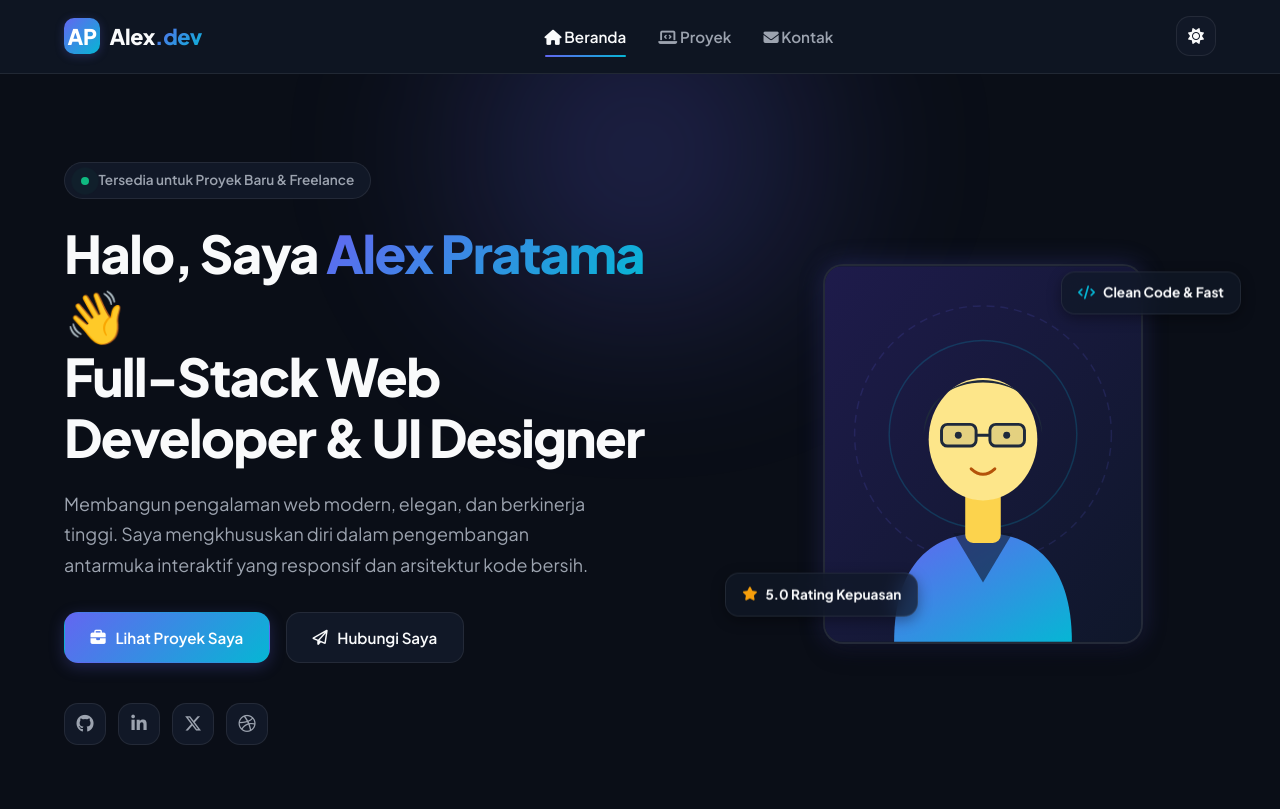
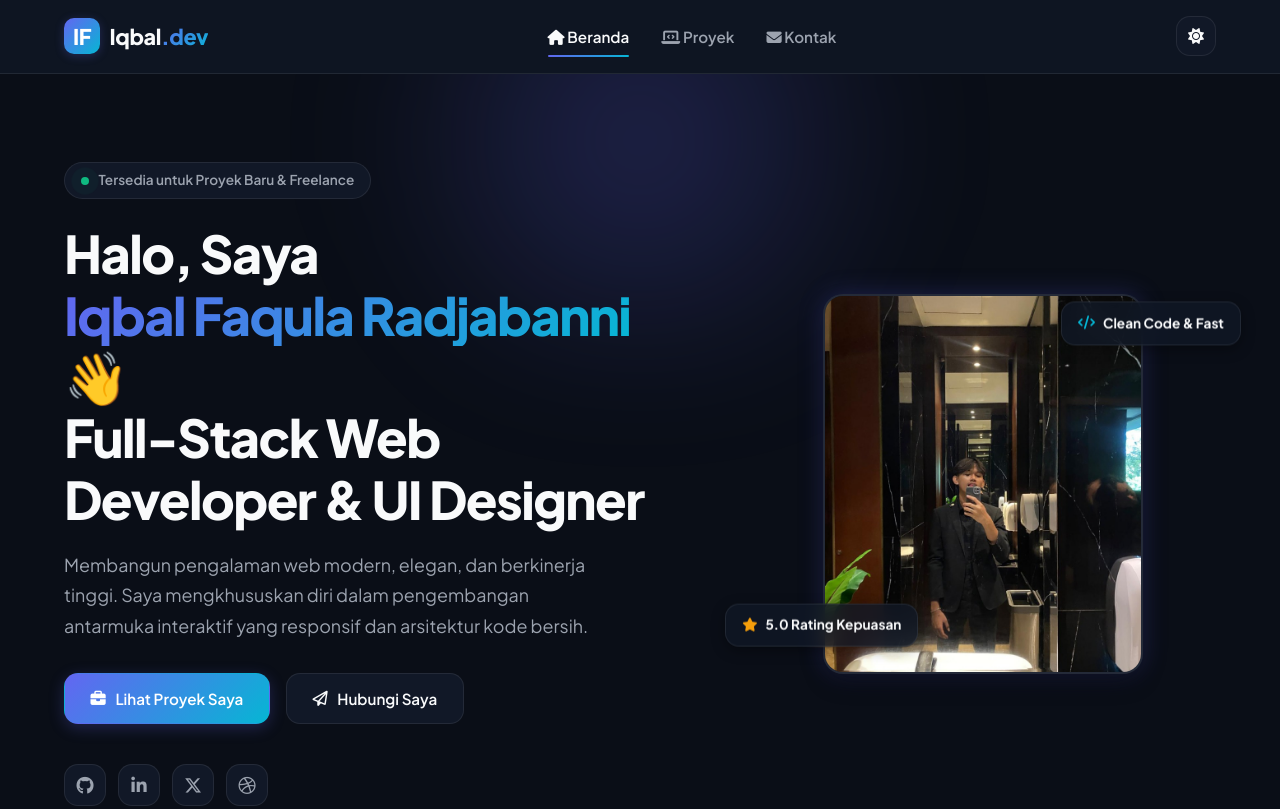
Before and after one commit to iqbalee-creator/Portofolio, a plain HTML site: page index.html in a window 1280 px wide. Shown: the top 809 px of the page. Drawn offline with Linux system fonts and the light colour scheme.

Commit message:
update konten website

```diff
--- a/css/style.css
+++ b/css/style.css
@@ -559,6 +559,12 @@ button, input, textarea, select {
   width: 100%;
   height: 100%;
   object-fit: cover;
+  object-position: center 25%;
+  transition: transform var(--transition-normal);
+}
+
+.avatar-wrapper:hover .avatar-img {
+  transform: scale(1.03);
 }
 
 /* Floating Tech Badges */
--- a/index.html
+++ b/index.html
@@ -3,9 +3,9 @@
 <head>
   <meta charset="UTF-8">
   <meta name="viewport" content="width=device-width, initial-scale=1.0">
-  <meta name="description" content="Portofolio Pribadi Alex Pratama - Full-Stack Developer & UI/UX Designer. Berpengalaman membangun aplikasi web modern, responsif, dan performa tinggi.">
-  <meta name="author" content="Alex Pratama">
-  <title>Beranda | Portofolio Pribadi - Alex Pratama</title>
+  <meta name="description" content="Portofolio Pribadi Iqbal Faqula Radjabanni - Full-Stack Developer & UI/UX Designer. Berpengalaman membangun aplikasi web modern, responsif, dan performa tinggi.">
+  <meta name="author" content="Iqbal Faqula Radjabanni">
+  <title>Beranda | Portofolio Pribadi - Iqbal Faqula Radjabanni</title>
 
   <!-- Google Fonts: Plus Jakarta Sans -->
   <link rel="preconnect" href="https://fonts.googleapis.com">
@@ -25,9 +25,9 @@
        ====================================================================== -->
   <header class="header">
     <div class="container navbar">
-      <a href="index.html" class="nav-brand" aria-label="Beranda Alex Pratama">
-        <span class="nav-brand-logo">AP</span>
-        <span>Alex<span class="gradient-text">.dev</span></span>
+      <a href="index.html" class="nav-brand" aria-label="Beranda Iqbal Faqula Radjabanni">
+        <span class="nav-brand-logo">IF</span>
+        <span>Iqbal<span class="gradient-text">.dev</span></span>
       </a>
 
       <!-- Navigation Links -->
@@ -64,7 +64,7 @@
             <span>Tersedia untuk Proyek Baru & Freelance</span>
           </div>
           <h1 class="hero-title">
-            Halo, Saya <span class="gradient-text">Alex Pratama</span> 👋<br>
+            Halo, Saya <span class="gradient-text">Iqbal Faqula Radjabanni</span> 👋<br>
             Full-Stack Web Developer & UI Designer
           </h1>
           <p class="hero-bio">
@@ -89,45 +89,7 @@
         <!-- Hero Avatar Visual -->
         <div class="hero-visual">
           <div class="avatar-wrapper">
-            <!-- Modern SVG Developer Portrait -->
-            <svg viewBox="0 0 320 380" width="100%" height="100%" xmlns="http://www.w3.org/2000/svg">
-              <defs>
-                <linearGradient id="avatarBg" x1="0%" y1="0%" x2="100%" y2="100%">
-                  <stop offset="0%" stop-color="#1e1b4b" />
-                  <stop offset="100%" stop-color="#0f172a" />
-                </linearGradient>
-                <linearGradient id="bodyGrad" x1="0%" y1="0%" x2="100%" y2="100%">
-                  <stop offset="0%" stop-color="#6366f1" />
-                  <stop offset="100%" stop-color="#06b6d4" />
-                </linearGradient>
-              </defs>
-              <rect width="100%" height="100%" fill="url(#avatarBg)" />
-
-              <!-- Subtle background tech circles -->
-              <circle cx="160" cy="170" r="130" fill="none" stroke="rgba(99, 102, 241, 0.15)" stroke-width="1.5" stroke-dasharray="8 6"/>
-              <circle cx="160" cy="170" r="95" fill="none" stroke="rgba(6, 182, 212, 0.2)" stroke-width="1.5"/>
-
-              <!-- Developer Character Graphic -->
-              <!-- Body/Shirt -->
-              <path d="M 70 380 C 70 300, 110 270, 160 270 C 210 270, 250 300, 250 380 Z" fill="url(#bodyGrad)" />
-              <!-- Hoodie collar/inner -->
-              <path d="M 130 270 L 160 320 L 190 270 Z" fill="#0f172a" opacity="0.6"/>
-              <!-- Neck -->
-              <rect x="142" y="220" width="36" height="60" rx="8" fill="#fcd34d" />
-              <!-- Head -->
-              <ellipse cx="160" cy="175" rx="55" ry="62" fill="#fde68a" />
-              <!-- Hair -->
-              <path d="M 100 170 C 100 100, 220 100, 220 170 C 215 130, 185 115, 160 115 C 130 115, 105 135, 100 170 Z" fill="#1e293b" />
-              <!-- Glasses -->
-              <rect x="118" y="160" width="35" height="22" rx="6" fill="rgba(15, 23, 42, 0.1)" stroke="#1e293b" stroke-width="3"/>
-              <rect x="167" y="160" width="35" height="22" rx="6" fill="rgba(15, 23, 42, 0.1)" stroke="#1e293b" stroke-width="3"/>
-              <line x1="153" y1="171" x2="167" y2="171" stroke="#1e293b" stroke-width="3"/>
-              <!-- Eyes -->
-              <circle cx="135" cy="171" r="3.5" fill="#1e293b"/>
-              <circle cx="184" cy="171" r="3.5" fill="#1e293b"/>
-              <!-- Friendly Smile -->
-              <path d="M 148 205 Q 160 216 172 205" fill="none" stroke="#b45309" stroke-width="3" stroke-linecap="round"/>
-            </svg>
+            <img src="img/profile.jpg" alt="Foto Profil Iqbal Faqula Radjabanni" class="avatar-img">
           </div>
 
           <!-- Floating Badges -->
@@ -183,7 +145,7 @@
           <div class="about-card">
             <h3 style="font-size: 1.45rem; font-weight: 800; margin-bottom: 1rem;">Siapa Saya?</h3>
             <p class="about-p">
-              Saya adalah seorang Full-Stack Web Developer yang berbasis di Indonesia dengan minat mendalam pada pengembangan antarmuka pengguna interaktif dan sistem backend yang tangguh.
+              Saya adalah seorang Full-Stack Web Developer yang berdomisili di Depok, Jawa Barat dengan minat mendalam pada pengembangan antarmuka pengguna interaktif dan sistem backend yang tangguh.
             </p>
             <p class="about-p">
               Fokus utama saya adalah menciptakan aplikasi web yang tidak hanya menarik secara visual, tetapi juga cepat, mudah diakses, serta memberikan pengalaman optimal di semua ukuran layar gawai.
@@ -619,8 +581,8 @@
       <div class="footer-grid">
         <div>
           <a href="index.html" class="nav-brand">
-            <span class="nav-brand-logo">AP</span>
-            <span>Alex<span class="gradient-text">.dev</span></span>
+            <span class="nav-brand-logo">IF</span>
+            <span>Iqbal<span class="gradient-text">.dev</span></span>
           </a>
           <p class="footer-brand-p">
             Website portofolio profesional untuk menampilkan karya rekayasa web, eksplorasi teknologi modern, dan solusi desain antarmuka.
@@ -649,13 +611,13 @@
             <li><a href="https://github.com/iqbalee-creator" target="_blank" rel="noopener noreferrer" class="footer-link"><i class="fa-brands fa-github"></i> GitHub</a></li>
             <li><a href="https://linkedin.com" target="_blank" rel="noopener noreferrer" class="footer-link"><i class="fa-brands fa-linkedin"></i> LinkedIn</a></li>
             <li><a href="https://twitter.com" target="_blank" rel="noopener noreferrer" class="footer-link"><i class="fa-brands fa-x-twitter"></i> Twitter / X</a></li>
-            <li><a href="mailto:alex.pratama@example.com" class="footer-link"><i class="fa-solid fa-envelope"></i> Email Langsung</a></li>
+            <li><a href="mailto:rajabani86@gmail.com" class="footer-link"><i class="fa-solid fa-envelope"></i> Email Langsung</a></li>
           </ul>
         </div>
       </div>
 
       <div class="footer-bottom">
-        <div>&copy; 2026 Alex Pratama. Dibuat dengan HTML, CSS, dan JavaScript vanilla.</div>
+        <div>&copy; 2026 Iqbal Faqula Radjabanni. Dibuat dengan HTML, CSS, dan JavaScript vanilla.</div>
         <div>Status: Siap Menerima Proyek Baru 🚀</div>
       </div>
     </div>
```
Also changed, not shown: kontak.html (+13 -13 lines), proyek.html (+10 -10 lines), img/profile.jpg (added), test.txt (deleted), 2 other files.
